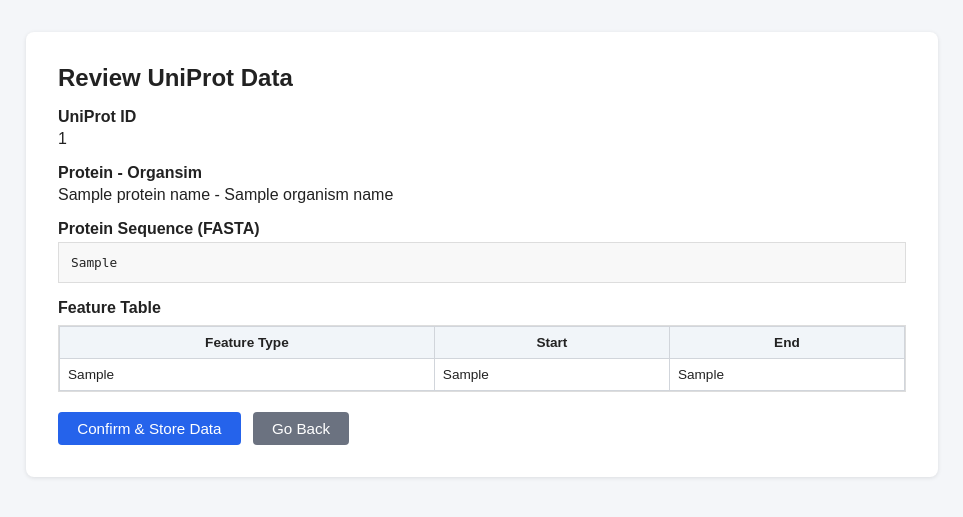
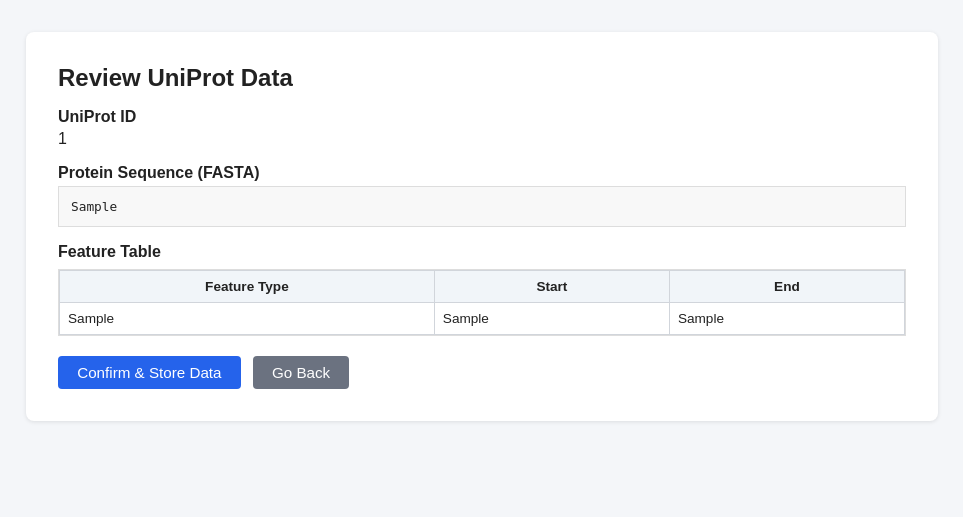
Before and after one commit to BIO727P-Sierra/Software_Development_Project, a Flask app: template app/templates/uniprot/uniprot_review.html in a window 1280 px wide. Shown: the part 45-562 px from the top of the page, without its empty margins (158-1121 px from the left). Run offline with Flask 3, Linux system fonts and the light colour scheme; the template is opened without the code that fills it: most values are stand-ins (such as "Sample title", 1, 10 or a date in 2020); some libraries are stand-ins or nearby versions.

Commit message:
Revert commit (wrong branch)

```diff
--- a/app/templates/uniprot/uniprot_review.html
+++ b/app/templates/uniprot/uniprot_review.html
@@ -6,9 +6,6 @@
 
   <h3 style="font-size:1rem; margin-bottom:0.25rem;">UniProt ID</h3>
   <p style="margin-bottom:1rem;">{{ uniprot_id }}</p>
-
-  <h3 style="font-size:1rem; margin-bottom:0.25rem;">Protein - Organsim</h3>
-  <p style="margin-bottom:1rem;">{{ protein_name }} - {{ organism_name }}</p>
 
   <h3 style="font-size:1rem; margin-bottom:0.25rem;">Protein Sequence (FASTA)</h3>
   <pre style="background:#f8f8f8; padding:0.75rem; border:1px solid #ddd; overflow-x:auto; font-size:0.8rem; margin-bottom:1rem; white-space:pre-wrap; word-break:break-all;">{{ aminoacid_sequence }}</pre>
```
